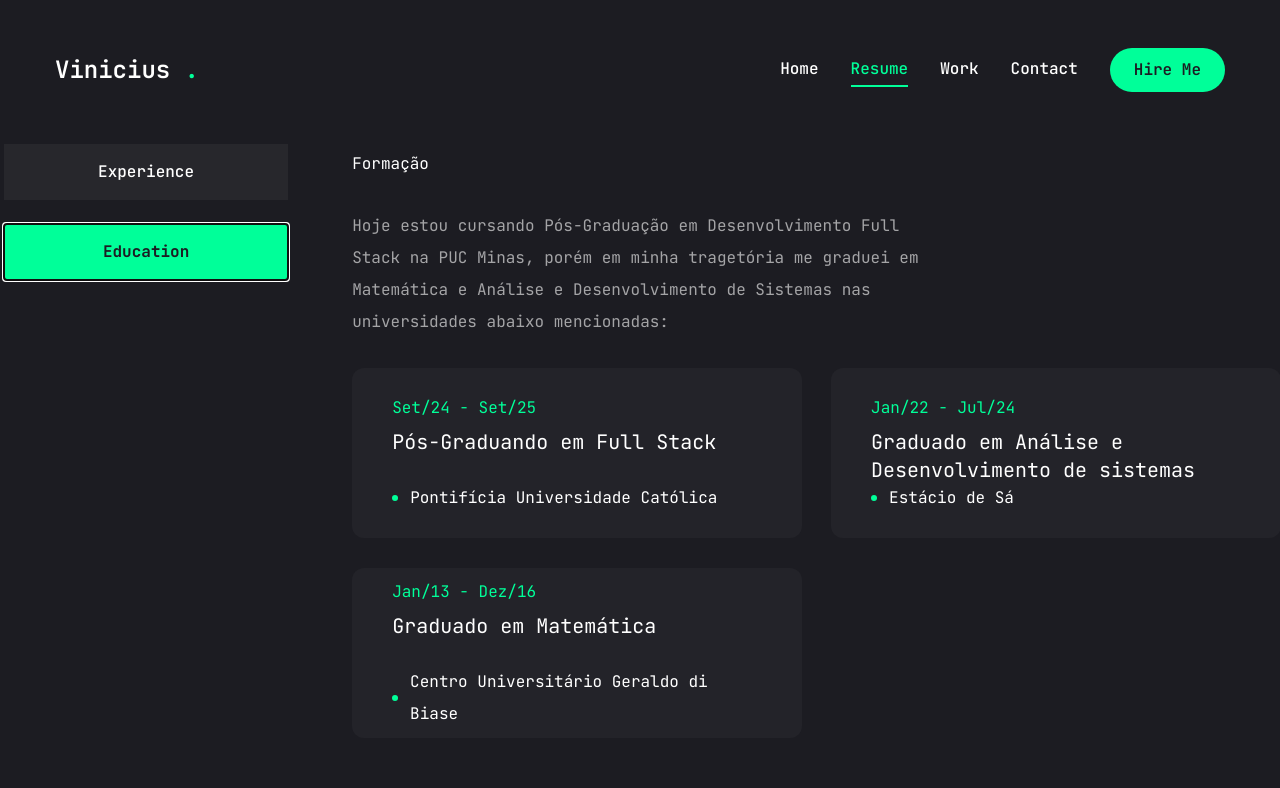
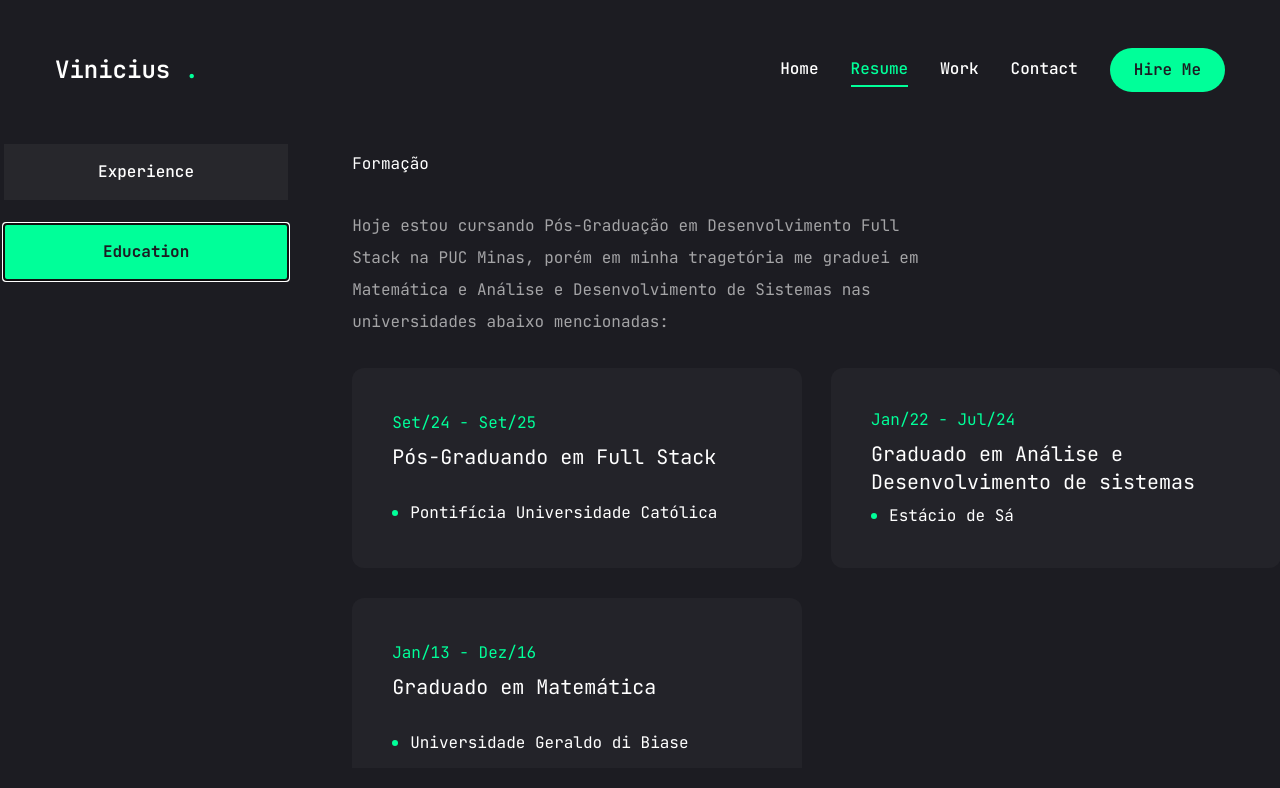
Before and after one commit to francovinicius/vinicius_duarte, a Next.js app: page /resume in a window 1280 px wide. Both pictures are taken after a click on the tab "Education". Shown: the top 788 px of the page. Built offline with nearby package versions, Linux system fonts and the light colour scheme.

Commit message:
Update: - Education > ul

```diff
--- a/app/resume/page.jsx
+++ b/app/resume/page.jsx
@@ -53,7 +53,7 @@ const education = {
 
     },
     {
-      instituition: "Centro Universitário Geraldo di Biase",
+      instituition: "Universidade Geraldo di Biase",
       degree: 'Graduado em Matemática',
       duaration: 'Jan/13 - Dez/16'
 
@@ -134,7 +134,7 @@ const Resume = () => {
                 <ScrollArea className='h-[400px]'>
                   <ul className='grid grid-cols-1 lg:grid-cols-2 gap-[30px]'>
                     {education.items.map((item, index) => {
-                      return <li key={index} className='bg-[#232329] h-[170px] xl:w-[450px] py-6 px-10 rounded-xl flex flex-col justify-center items-center lg:items-start gap-1'>
+                      return <li key={index} className='bg-[#232329] h-[200px] xl:w-[450px] py-6 px-10 rounded-xl flex flex-col justify-center items-center lg:items-start gap-1'>
                         <span className='text-accent'>{item.duaration}</span>
                         <h3 className='text-xl max-w[260px] min-h-[50px]'>{item.degree}</h3>
                         <div className='flex items-center gap-3'>
```
